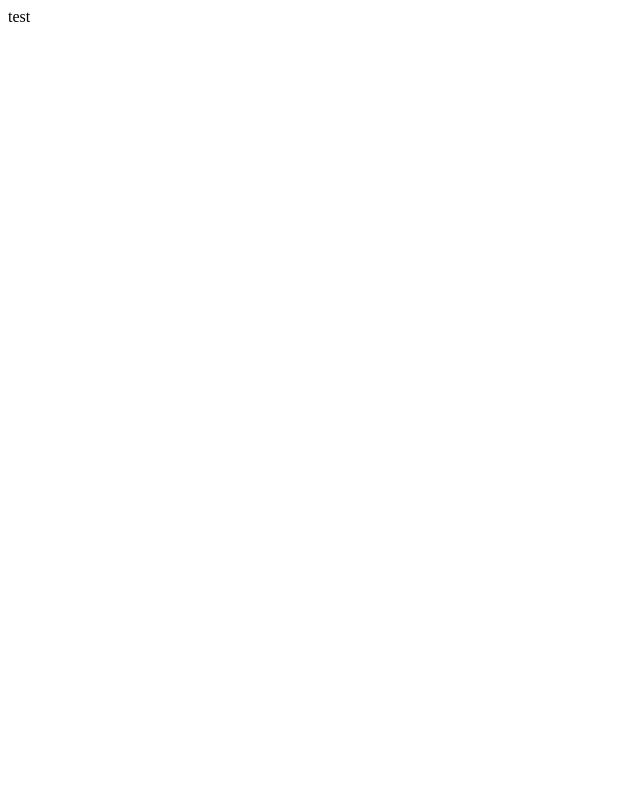
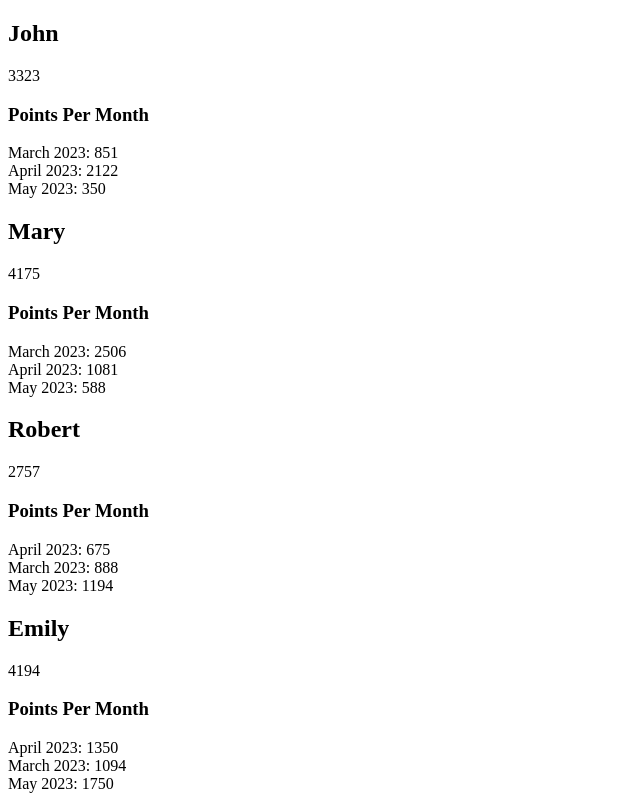
Before and after one commit to Ventorius/assignment, a React (Vite) app: page / in a window 1280 px wide. Shown: the top 800 px of the page, without its empty margins (0-640 px from the left). Built offline with nearby package versions, Linux system fonts and the light colour scheme; data requests are answered from the project's data file; the HTML template or start-up script is replaced by a standard one.

Commit message:
finish up data flow

```diff
--- a/package.json
+++ b/package.json
@@ -31,6 +31,7 @@
     "jest": "^29.5.0",
     "json-server": "^0.17.3",
     "prettier": "^2.8.8",
+    "prop-types": "^15.8.1",
     "vite": "^4.3.2"
   }
 }
--- a/src/components/RewardsProgram.jsx
+++ b/src/components/RewardsProgram.jsx
@@ -1,13 +1,22 @@
 import { useQuery } from '@tanstack/react-query';
 import { getTransactions } from '../api/transactions.js';
 import { useRewardProgramData } from '../hooks/useRewardProgramData';
+import { UserCard } from './UserCard';
 
 export const RewardsProgram = () => {
-  const { data } = useQuery({ queryKey: ['transactions'], queryFn: getTransactions });
+  const { data, isLoading } = useQuery({ queryKey: ['transactions'], queryFn: getTransactions });
 
   const rewardProgramData = useRewardProgramData(data);
 
-  console.log(rewardProgramData);
+  if (isLoading) return <div>Loading...</div>;
 
-  return <div>test</div>;
+  return (
+    <div>
+      {Object.keys(rewardProgramData)?.map((clientId) => {
+        const user = rewardProgramData[clientId];
+
+        return <UserCard key={user.clientId} user={user} />;
+      })}
+    </div>
+  );
 };
--- /dev/null
+++ b/src/components/UserCard.jsx
@@ -0,0 +1,28 @@
+import PropTypes from 'prop-types';
+export const UserCard = ({ user }) => {
+  const { total, pointsPerMonth } = user;
+
+  return (
+    <div>
+      <h2>{user.clientName}</h2>
+      <span>{total}</span>
+
+      <h3>Points Per Month</h3>
+      {Object.keys(pointsPerMonth).map((month) => (
+        <div key={month}>
+          <span>{month}: </span>
+          <span>{pointsPerMonth[month]}</span>
+        </div>
+      ))}
+    </div>
+  );
+};
+
+//that is legacy solution, with typescript this would be redundant
+UserCard.propTypes = {
+  user: PropTypes.shape({
+    clientName: PropTypes.string.isRequired,
+    total: PropTypes.number.isRequired,
+    pointsPerMonth: PropTypes.object.isRequired,
+  }),
+};
--- a/src/hooks/useRewardProgramData.ts
+++ b/src/hooks/useRewardProgramData.ts
@@ -14,7 +14,7 @@ export const useRewardProgramData = (data) => {
       return acc2;
     }, {});
 
-    acc[key] = { total, pointsPerMonth };
+    acc[key] = { total, pointsPerMonth, clientName: res[key][0].clientName, clientId: res[key][0].clientId };
 
     return acc;
   }, {});
```
Also changed, not shown: 1 other file (tests, documents, lock files or other folders).
